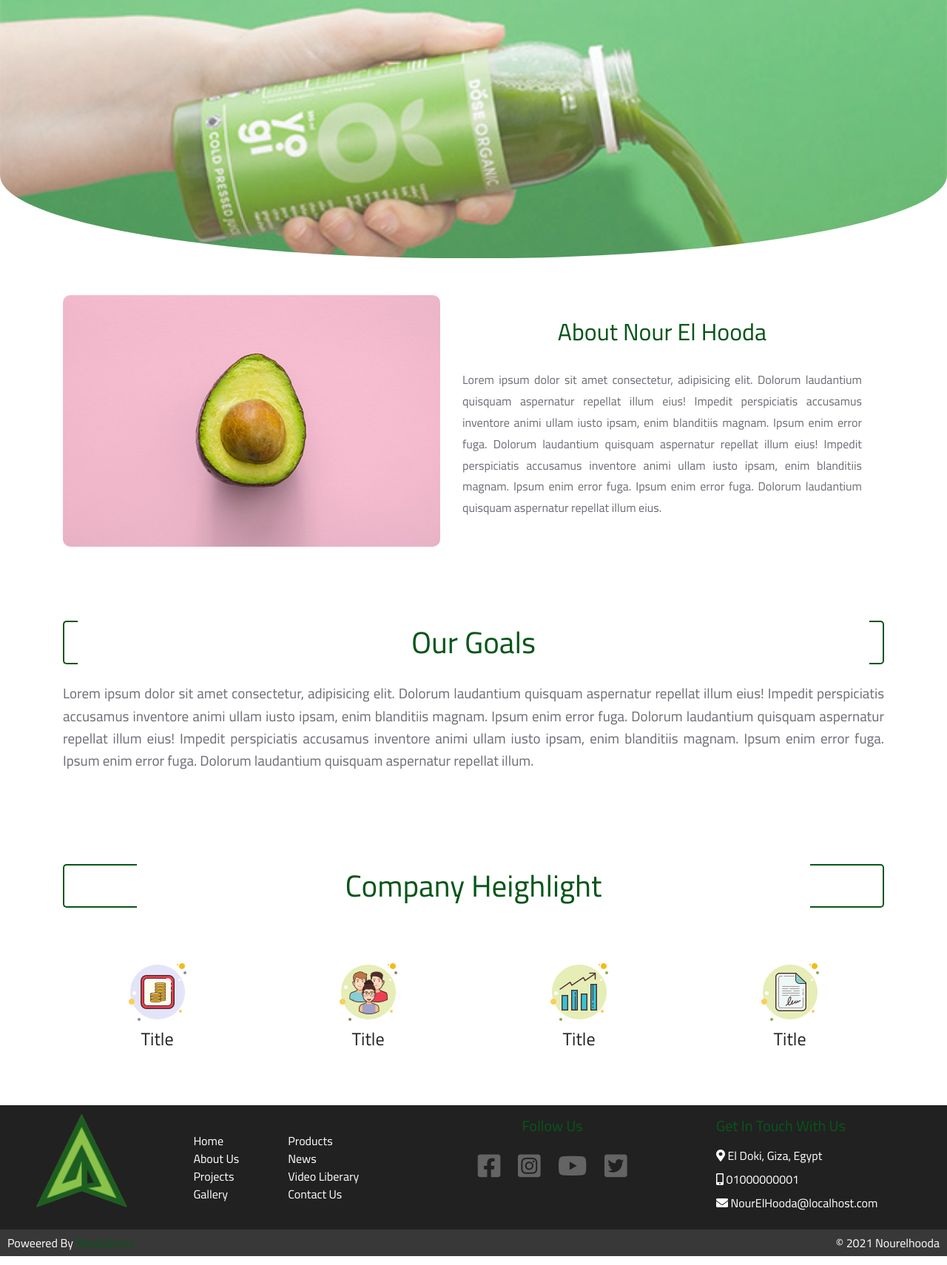
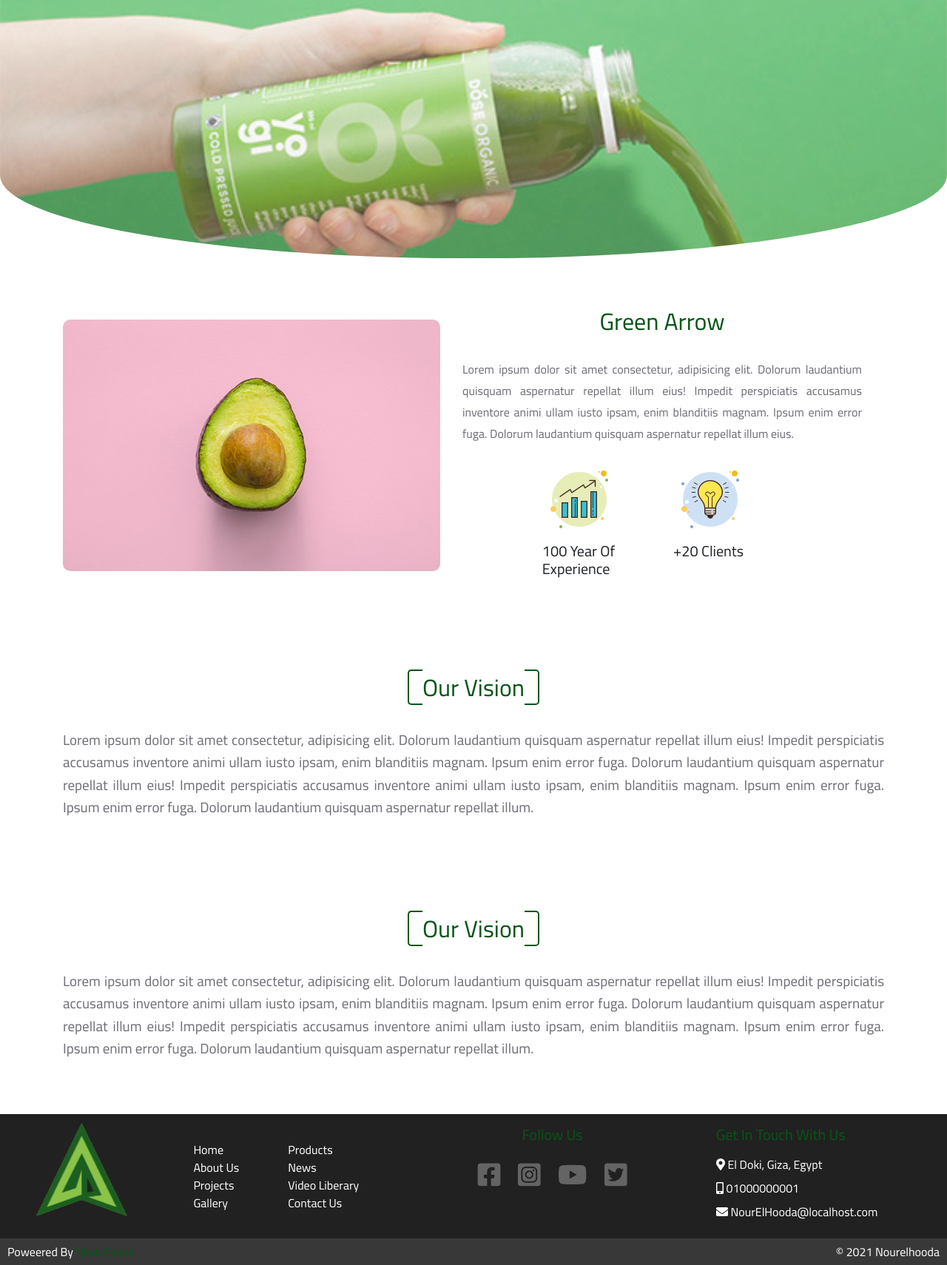
Before and after one commit to mahmoudsiliman75/green-arrow, a PHP site: page /AboutUs.php in a window 1280 px wide. Shown: the part 81-1791 px from the top of the page at 74% size. Run offline with PHP 8.4, Linux system fonts and the light colour scheme; some libraries are stand-ins or nearby versions.

Commit message:
finish about us page

```diff
--- a/AboutUs.php
+++ b/AboutUs.php
@@ -23,17 +23,29 @@
 <!-- START:: ABOUT US DESCRIPTION SECTION -->
 <div class="about-us-desc">
   <div class="container">
-    <div class="row">
+    <div class="row align-items-center">
 
       <div class="about-img col-12 col-md-6">
         <img class="img-fluid" src="assets/pics/pic6.jpg" alt="About Page Img">
       </div>
 
       <div class="about-text col-12 col-md-6 d-flex flex-column justify-content-center align-items-center">
-        <h2 class="text-center mt-3"> About Nour El Hooda </h2>
-        <p class="my-4"> Lorem ipsum dolor sit amet consectetur, adipisicing elit. Dolorum laudantium quisquam aspernatur repellat illum eius! Impedit perspiciatis accusamus inventore animi ullam iusto ipsam, enim blanditiis magnam. Ipsum enim error fuga.
-        Dolorum laudantium quisquam aspernatur repellat illum eius! Impedit perspiciatis accusamus inventore animi ullam iusto ipsam, enim blanditiis magnam. Ipsum enim error fuga.  Ipsum enim error fuga.
-        Dolorum laudantium quisquam aspernatur repellat illum eius.</p>
+        <h2 class="text-center mt-3"> Green Arrow </h2>
+        <p class="my-4">
+          Lorem ipsum dolor sit amet consectetur, adipisicing elit. Dolorum laudantium quisquam aspernatur repellat illum eius! Impedit perspiciatis accusamus inventore animi ullam iusto ipsam, enim blanditiis magnam. Ipsum enim error fuga.
+          Dolorum laudantium quisquam aspernatur repellat illum eius.
+        </p>
+        <div class="row">
+          <div class="col-6 mb-3">
+            <img src="assets/pics/icons/chart.png" alt="">
+            <h5 class="my-2"> 100 Year Of Experience </h5>
+          </div>
+
+          <div class="col-6 mb-3">
+            <img src="assets/pics/icons/idea.png" alt="">
+            <h5 class="my-2"> +20 Clients </h5>
+          </div>
+        </div>
       </div>
 
     </div>
@@ -44,7 +56,9 @@
 <!-- START:: OUR GOALS SECTIONS -->
 <div class="goals">
   <div class="container">
-    <h2 class="sec-heading text-center mt-3"> Our Goals </h2>
+    <div class="d-flex justify-content-center">
+      <h2 class="sec-heading text-center mt-3"> Our Vision </h2>
+    </div>
     <p class="my-4"> Lorem ipsum dolor sit amet consectetur, adipisicing elit. Dolorum laudantium quisquam aspernatur repellat illum eius! Impedit perspiciatis accusamus inventore animi ullam iusto ipsam, enim blanditiis magnam. Ipsum enim error fuga.
     Dolorum laudantium quisquam aspernatur repellat illum eius! Impedit perspiciatis accusamus inventore animi ullam iusto ipsam, enim blanditiis magnam. Ipsum enim error fuga.  Ipsum enim error fuga.
     Dolorum laudantium quisquam aspernatur repellat illum.</p>
@@ -52,34 +66,18 @@
 </div>
 <!-- START:: OUR GOALS SECTIONS -->
 
-<!-- START:: COMPANY HIEGHLIGHT SECTION -->
-<div class="comp-heighlight">
+<!-- START:: OUR VISION SECTIONS -->
+<div class="goals">
   <div class="container">
-    <h2 class="sec-heading text-center mb-5"> Company Heighlight </h2>
-    <div class="row">
-      <div class="col-6 col-md-3 my-3 text-center">
-        <img src="assets/pics/icons/financ.png">
-        <h4> Title </h4>
-      </div>
-
-      <div class="col-6 col-md-3 my-3 text-center">
-        <img src="assets/pics/icons/team.png">
-        <h4> Title </h4>
-      </div>
-
-      <div class="col-6 col-md-3 my-3 text-center">
-        <img src="assets/pics/icons/chart.png">
-        <h4> Title </h4>
-      </div>
-
-      <div class="col-6 col-md-3 my-3 text-center">
-        <img src="assets/pics/icons/contract.png">
-        <h4> Title </h4>
-      </div>
+    <div class="d-flex justify-content-center">
+      <h2 class="sec-heading text-center mt-3"> Our Vision </h2>
     </div>
+    <p class="my-4"> Lorem ipsum dolor sit amet consectetur, adipisicing elit. Dolorum laudantium quisquam aspernatur repellat illum eius! Impedit perspiciatis accusamus inventore animi ullam iusto ipsam, enim blanditiis magnam. Ipsum enim error fuga.
+    Dolorum laudantium quisquam aspernatur repellat illum eius! Impedit perspiciatis accusamus inventore animi ullam iusto ipsam, enim blanditiis magnam. Ipsum enim error fuga.  Ipsum enim error fuga.
+    Dolorum laudantium quisquam aspernatur repellat illum.</p>
   </div>
 </div>
-<!-- START:: COMPANY HIEGHLIGHT SECTION -->
+<!-- START:: OUR VISION SECTIONS -->
 
 <!-- END:: PAGE CONTENT -->
 
--- a/assets/css/style.css
+++ b/assets/css/style.css
@@ -61,7 +61,6 @@
   text-align: center;
   color: #075619;
   position: relative;
-  font-size: 3.2vw;
 }
 
 * .sec-heading::before {
--- a/assets/css/style.scss
+++ b/assets/css/style.scss
@@ -92,7 +92,7 @@ $sectionPadding: 50px 0;
     text-align: center;
     color: $mainColor;
     position: relative;
-    font-size: 3.2vw;
+    // font-size: 3.2vw;
     &::before {
       content: "";
       display: block;
--- a/components/layouts/TheHeader.php
+++ b/components/layouts/TheHeader.php
@@ -30,7 +30,7 @@
   <!-- END:: INCLUDING MAIN STYLE FILE -->
 
   <!-- START:: INCLUDING FAV ICON -->
-  <link rel="icon" href="assets/pics/fav-icon.png">
+  <link rel="icon" href="assets/pics/logo.png">
   <!-- END:: INCLUDING FAV ICON -->
   <title>Green Arrow</title>
 </head>
```
Also changed, not shown: assets/pics/fav-icon.png (deleted), 1 other file.
